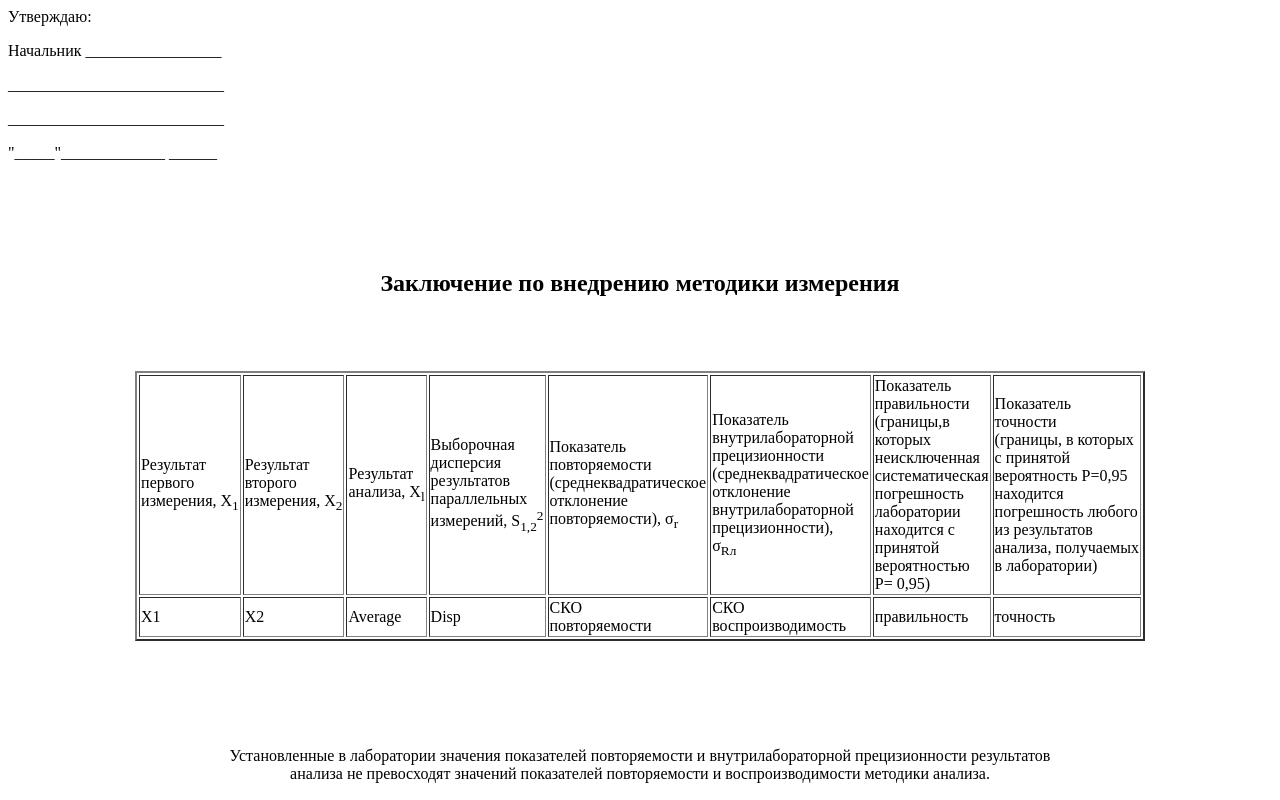
After one commit to gisthere/elina, a Django app: template calc/templates/act.html in a window 1280 px wide. The commit adds this page. Run offline with Django 3.2, Linux system fonts and the light colour scheme; the template is opened without the code that fills it, so the values that code supplies are empty.

Commit message:
Added act template

```diff
--- /dev/null
+++ b/calc/templates/act.html
@@ -0,0 +1,87 @@
+<html>
+<head>
+    <title>Адекватность методики</title>
+</head>
+<body>
+<p align="left">Утверждаю:</p>
+<p align="left">Начальник _________________</p>
+<p align="left">___________________________</p>
+<p align="left">___________________________</p>
+<p align="left">"_____"_____________ ______</p>
+<br>
+<br>
+<br>
+<br>
+<h2 align="center">Заключение по внедрению методики измерения</h2>
+<br>
+<br>
+<br>
+<table align="center" border="2">
+    <tr>
+        <td>Результат<br> первого<br> измерения, X<sub>1</sub></td>
+        <td>Результат<br> второго<br> измерения, X<sub>2</sub></td>
+        <td>Результат<br> анализа, X<sub>l</sub></td>
+        <td>Выборочная<br> дисперсия<br> результатов<br> параллельных<br>
+            измерений, S<sub>1,2</sub><sup>2</sup></td>
+        <td>Показатель<br> повторяемости<br>(среднеквадратическое<br>
+            отклонение<br>повторяемости),
+            &sigma;<sub>r</sub></td>
+        <td>Показатель<br> внутрилабораторной<br> прецизионности<br>
+            (среднеквадратическое<br> отклонение<br> внутрилабораторной<br>
+            прецизионности),<br>
+            &sigma;<sub>R</sub><sub>л</sub></td>
+        <td>Показатель<br> правильности<br> (границы,в<br> которых<br>
+            неисключенная<br> систематическая<br> погрешность<br>
+            лаборатории<br>находится с<br>
+            принятой<br> вероятностью<br> Р= 0,95)
+        </td>
+        <td>Показатель<br>точности<br>(границы, в которых<br>с принятой<br>вероятность
+            Р=0,95<br>находится<br>погрешность любого<br>
+            из результатов<br>анализа, получаемых<br>в лаборатории)
+        </td>
+    </tr>
+    <tr>
+        <td>X1</td>
+        <td>X2</td>
+        <td>Average</td>
+        <td>Disp</td>
+        <td>CКО<br>повторяемости</td>
+        <td>CКО<br>воспроизводимость</td>
+        <td>правильность</td>
+        <td>точность</td>
+    </tr>
+    {% for d in data.itertuples %}
+        <tr>
+            <td>
+                {{ d.1 }}
+            </td>
+            <td>
+                {{ d.2 }}
+            </td>
+            <td>
+                {{ d.3 }}
+            </td>
+            <td>
+                {{ d.4 }}
+            </td>
+            {% if forloop.first %}
+                <td>{{ s }}</td>
+                <td>{{ rep }}</td>
+                <td>{{ delta_s_l_v }}</td>
+                <td>{{ delta_l_v }}</td>
+            {% endif %}
+        </tr>
+    {% endfor %}
+
+</table>
+<br>
+<br>
+<br>
+<br>
+<br>
+<p></p>
+<p align="center">Установленные в лаборатории значения показателей
+    повторяемости и внутрилабораторной прецизионности результатов <br>
+    анализа не превосходят значений показателей повторяемости и
+    воспроизводимости методики анализа.</p>
+</body>
```
Also changed, not shown: calc/sko.py (+19 -6 lines), calc/templates/index.html (+7 -19 lines), calc/views.py (+21 -6 lines).
